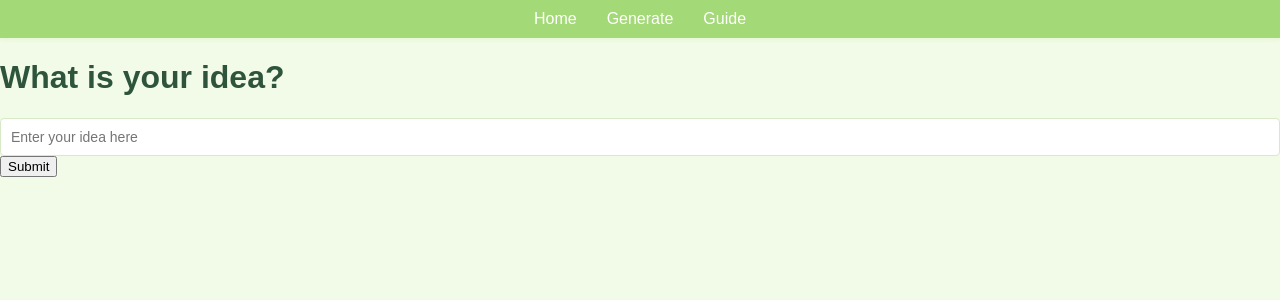
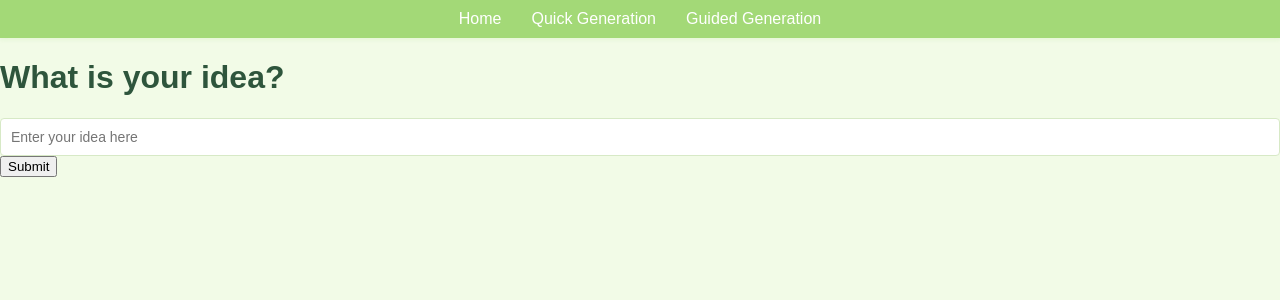
Before and after one commit to Seele28/Agr-Business-Plan-Canvas, a Flask app: page /generate in a window 1280 px wide. Shown: the top 300 px of the page. Run offline with Flask 3, Linux system fonts and the light colour scheme.

Commit message:
Update generate.html

```diff
--- a/BMC-qwen_model_PH/templates/generate.html
+++ b/BMC-qwen_model_PH/templates/generate.html
@@ -7,8 +7,8 @@
 </head>
 <nav>
     <a href="/">Home</a>
-    <a href="/generate">Generate</a>
-    <a href="/submit">Guide</a>
+    <a href="/generate">Quick Generation</a>
+    <a href="/submit">Guided Generation</a>
 </nav>
 <body>
 <!-- textbox for user to input their idea -->
```
